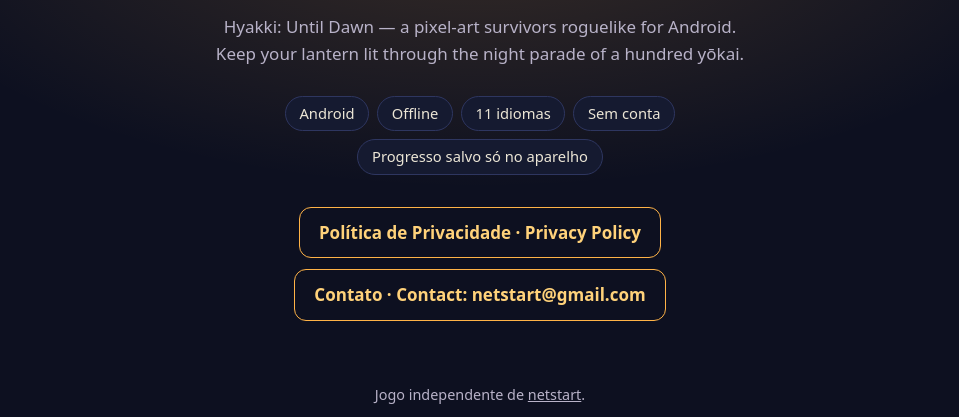
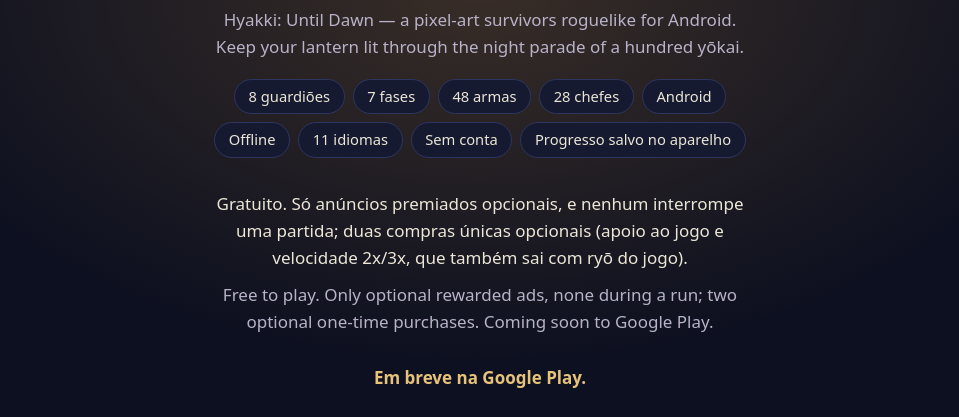
Before and after one commit to netstart/netstart.github.io, a plain HTML site: page hyakki/index.html in a window 1280 px wide. Shown: the part 332-749 px from the top of the page, without its empty margins (160-1119 px from the left). Drawn offline with Linux system fonts and the light colour scheme.

Commit message:
Site: landing e catálogo do Hyakki atualizados para o envio à Google Play
Landing (hyakki/index.html): números atuais do jogo (8 guardiões, 7 fases,
48 armas, 28 chefes), monetização explicada (só anúncios premiados opcionais,
nenhum no meio da partida, duas compras únicas opcionais), aviso "Em breve na
Google Play", link para créditos e licenças e política pela URL oficial
/privacy-policy.html. "Progresso salvo só no aparelho" vira "Progresso salvo no
aparelho" (o backup do Android pode copiar o progresso para a conta Google do
jogador, como diz a política).

Catálogo (index.html): botão Privacidade aponta para /privacy-policy.html (antes
o redirect antigo /games/hyakki/) e novo botão "Página do jogo" (/hyakki/).

```diff
--- a/hyakki/index.html
+++ b/hyakki/index.html
@@ -23,6 +23,7 @@
   .links { display: flex; flex-direction: column; gap: .7rem; align-items: center; }
   .links a { display: inline-block; min-height: 44px; min-width: 16rem; padding: .7rem 1.2rem; border-radius: .75rem; border: 1px solid var(--lantern); color: var(--link); text-decoration: none; font-weight: 700; }
   .links a:hover { background: rgba(255, 179, 71, .1); color: #fff; }
+  .soon { color: var(--gold); font-weight: 700; margin: 0 0 1.8rem; }
   footer { color: var(--muted); font-size: .9rem; padding: 1rem 1rem 2.5rem; } footer a { color: var(--muted); }
 </style>
 </head>
@@ -31,9 +32,12 @@
   <svg class="lamp" viewBox="0 0 16 20" aria-hidden="true" focusable="false" shape-rendering="crispEdges"><rect x="5" y="0" width="6" height="2" fill="#c9a45c"/><rect x="7" y="2" width="2" height="1" fill="#c9a45c"/><rect x="3" y="3" width="10" height="13" rx="2" fill="#e8613a"/><rect x="3" y="6" width="10" height="1" fill="#b8452a"/><rect x="3" y="12" width="10" height="1" fill="#b8452a"/><rect x="6" y="7" width="4" height="5" fill="#ffd27a"/><rect x="7" y="8" width="2" height="3" fill="#fff6e2"/><rect x="5" y="16" width="6" height="2" fill="#c9a45c"/></svg>
   <p class="kanji" lang="ja">百鬼</p><h1>Hyakki: Até o Amanhecer</h1>
   <p class="pitch">A cada cem anos, a procissão dos cem yōkai atravessa o vale. Mantenha a lanterna acesa até o sol nascer neste roguelike survivors em pixel art para Android, jogável com um dedo e offline.</p>
-  <p class="en" lang="en">Hyakki: Until Dawn — a pixel-art survivors roguelike for Android. Keep your lantern lit through the night parade of a hundred yōkai.</p>
-  <ul class="facts" aria-label="Destaques"><li>Android</li><li>Offline</li><li>11 idiomas</li><li>Sem conta</li><li>Progresso salvo só no aparelho</li></ul>
-  <div class="links"><a href="privacy-policy.html">Política de Privacidade · <span lang="en">Privacy Policy</span></a><a href="mailto:netstart@gmail.com">Contato · <span lang="en">Contact</span>: netstart@gmail.com</a></div>
+  <p class="en" lang="en" style="margin-bottom:1.2rem">Hyakki: Until Dawn — a pixel-art survivors roguelike for Android. Keep your lantern lit through the night parade of a hundred yōkai.</p>
+  <ul class="facts" aria-label="Destaques"><li>8 guardiões</li><li>7 fases</li><li>48 armas</li><li>28 chefes</li><li>Android</li><li>Offline</li><li>11 idiomas</li><li>Sem conta</li><li>Progresso salvo no aparelho</li></ul>
+  <p class="pitch">Gratuito. Só anúncios premiados opcionais, e nenhum interrompe uma partida; duas compras únicas opcionais (apoio ao jogo e velocidade 2x/3x, que também sai com ryō do jogo).</p>
+  <p class="en" lang="en">Free to play. Only optional rewarded ads, none during a run; two optional one-time purchases. Coming soon to Google Play.</p>
+  <p class="soon">Em breve na Google Play.</p>
+  <div class="links"><a href="/privacy-policy.html">Política de Privacidade · <span lang="en">Privacy Policy</span></a><a href="https://github.com/netstart/hyakki/blob/main/CREDITS.md">Créditos e licenças · <span lang="en">Credits &amp; licenses</span></a><a href="mailto:netstart@gmail.com">Contato · <span lang="en">Contact</span>: netstart@gmail.com</a></div>
 </main><footer><p>Jogo independente de <a href="https://github.com/netstart">netstart</a>.</p></footer>
 </body>
 </html>
```
Also changed, not shown: index.html (+1 -1 lines).
